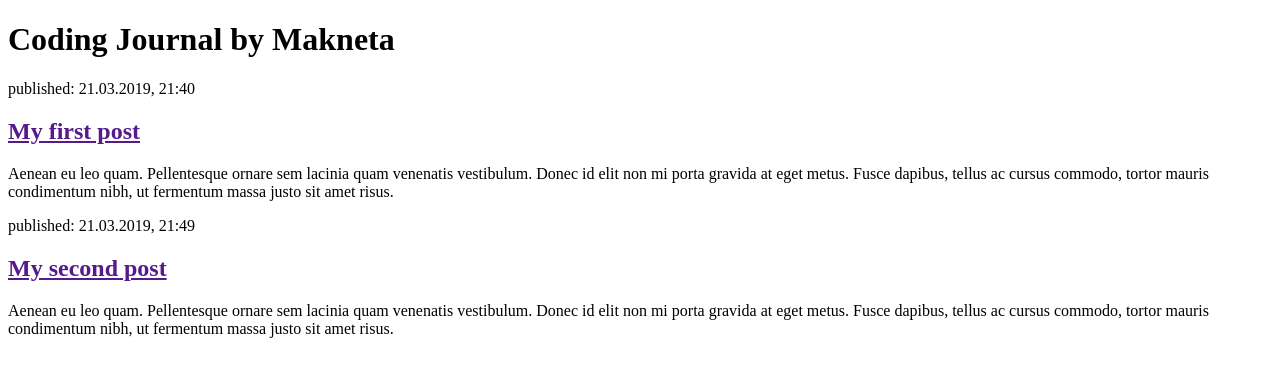
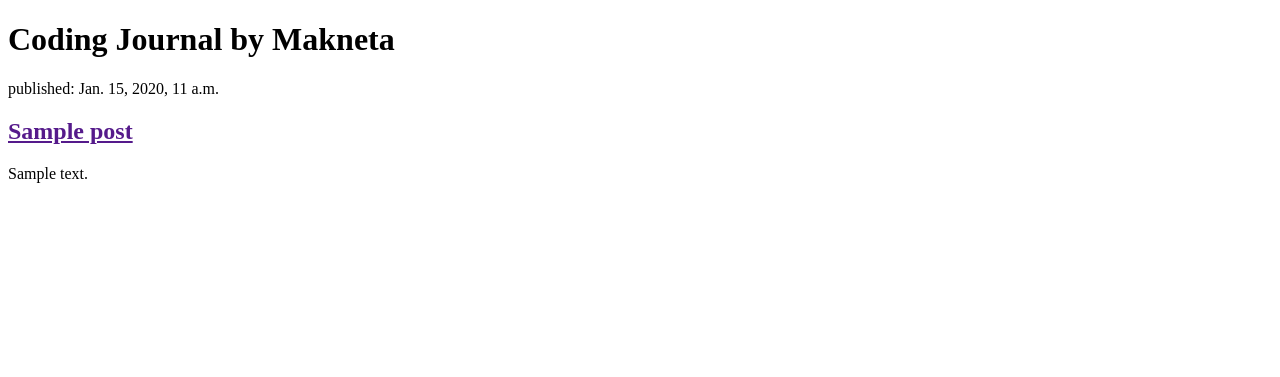
Before and after one commit to maknetaRo/djblog, a Django app: template blog/templates/blog/post_list.html in a window 1280 px wide. Shown: the top 377 px of the page. Run offline with Django 3.2, Linux system fonts and the light colour scheme; the template is opened without the code that fills it: values that come from a table or form of the project are taken from there, others are empty; tables that the repository leaves empty hold one stand-in row (values such as "Sample post").

Commit message:
modified templates and views

```diff
--- a/blog/templates/blog/post_list.html
+++ b/blog/templates/blog/post_list.html
@@ -12,19 +12,28 @@
       <h1>Coding Journal by Makneta</h1>
     </header>
     <section>
-      <p>published: 21.03.2019, 21:40</p>
+      {% for post in posts %}
+      <div class="post">
+        <p>published: {{ post.published_date }}</p>
+        <h2><a href="">{{ post.title }}</a></h2>
+        <p>{{ post.text|linebreaksbr }}</p>
+
+      </div>
+
+      {% endfor %}
+      <!-- <p>published: 21.03.2019, 21:40</p>
       <h2><a href="">My first post</a></h2>
       <p>Aenean eu leo quam. Pellentesque ornare sem lacinia quam venenatis vestibulum.
         Donec id elit non mi porta gravida at eget metus. Fusce dapibus, tellus ac cursus commodo,
-        tortor mauris condimentum nibh, ut fermentum massa justo sit amet risus.</p>
+        tortor mauris condimentum nibh, ut fermentum massa justo sit amet risus.</p> -->
     </section>
-    <section>
+    <!-- <section>
       <p>published: 21.03.2019, 21:49</p>
       <h2><a href="">My second post</a></h2>
       <p>Aenean eu leo quam. Pellentesque ornare sem lacinia quam venenatis vestibulum.
         Donec id elit non mi porta gravida at eget metus. Fusce dapibus, tellus ac cursus commodo,
         tortor mauris condimentum nibh, ut fermentum massa justo sit amet risus.</p>
-    </section>
+    </section> -->
 
   </body>
 </html>
--- a/blog/views.py
+++ b/blog/views.py
@@ -1,4 +1,7 @@
 from django.shortcuts import render
+from .models import Post
+from django.utils import timezone
 
 def post_list(request):
-    return render(request, 'blog/post_list.html', {})
+    posts = Post.objects.filter(published_date__lte=timezone.now()).order_by('published_date')
+    return render(request, 'blog/post_list.html', {'posts': posts})
```
